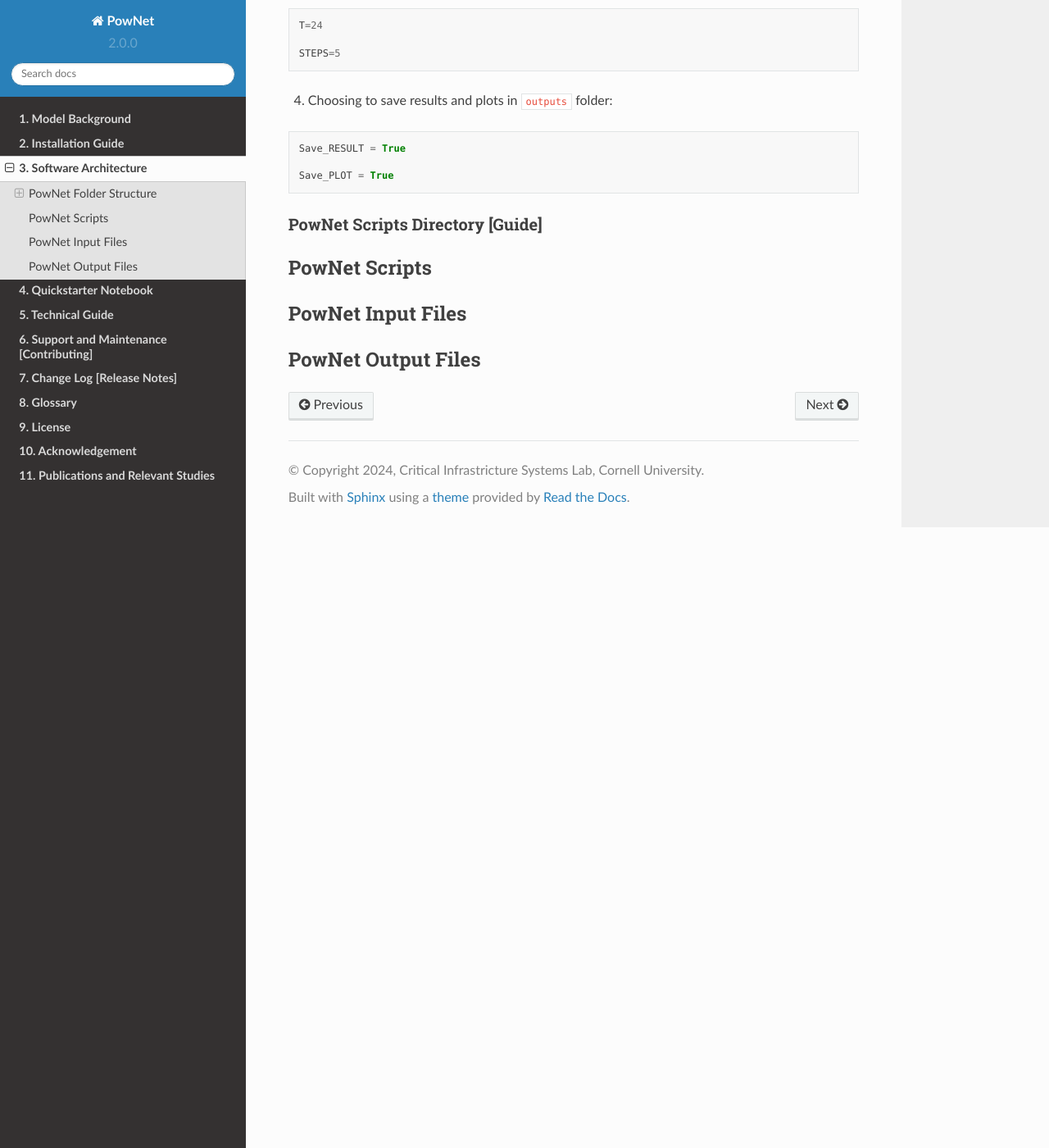
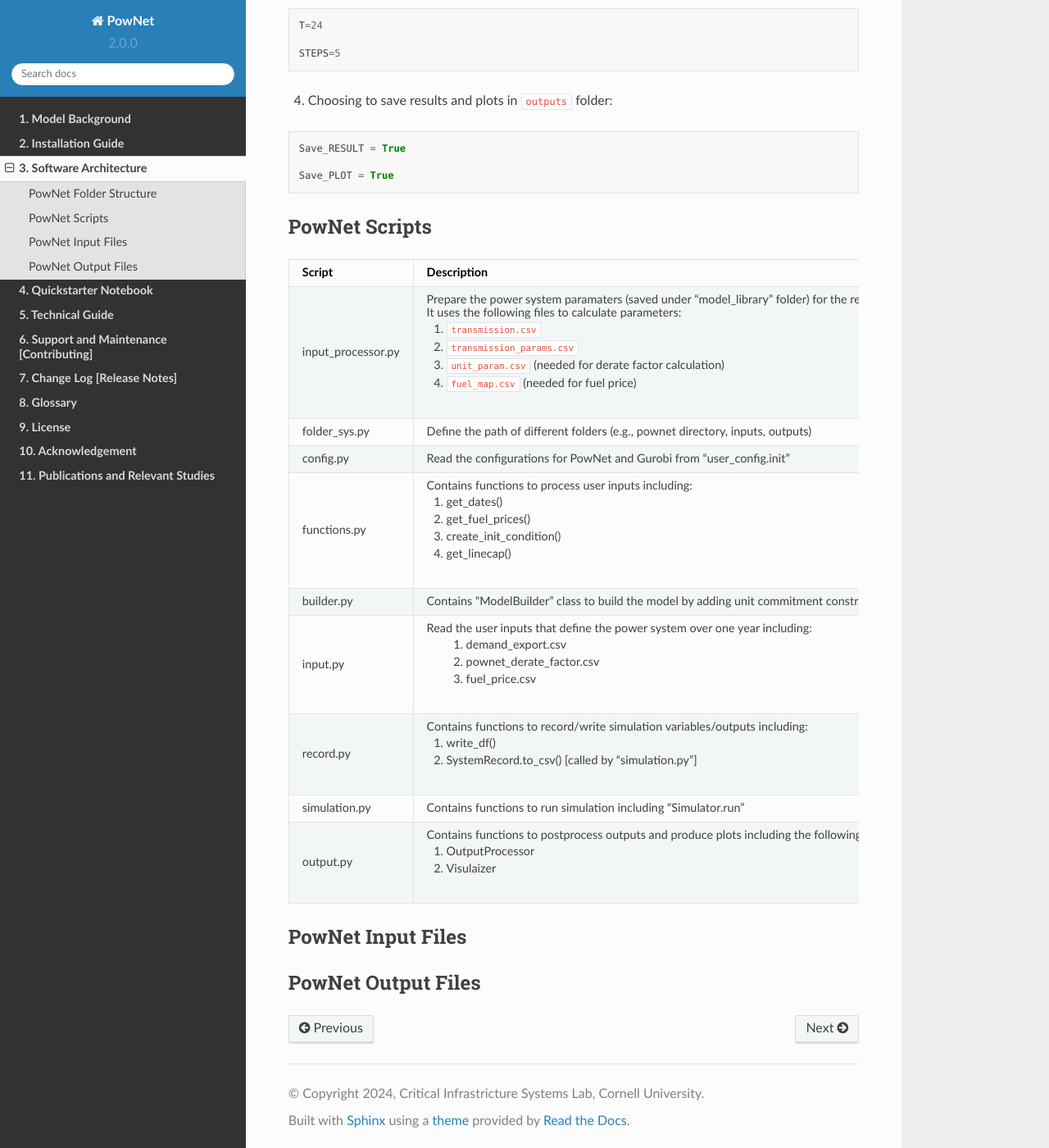
Before and after one commit to HishamEldardiry/PowNet_Documentation, a Sphinx documentation site: the page built from docs/source/pages/architecture.rst, in a window 1280 px wide and 1400 px high, scrolled down 1021 px. Shown: the whole window at 82% size. Built offline with Sphinx 7.4.7 and the Read the Docs theme 2.0.0, drawn with Linux system fonts in a browser that asks for light colours; some of the changed lines change nothing that is shown.

Commit message:
Update architecture.rst

```diff
--- a/docs/source/pages/architecture.rst
+++ b/docs/source/pages/architecture.rst
@@ -45,134 +45,73 @@
 
    Save_PLOT = True
 
-
-PowNet Scripts Directory [Guide]
---------------------------------
-
-+--------------+-------------------------------------------------------+
-| Script       | Description                                           |
-+==============+=======================================================+
-| input_\       | Prepare the power system paramaters (saved under      |
-| processor.py | “model_library” folder) for the region of interest.   |
-|              |                                                       |
-|              | It uses the following files to calculate parameters:  |
-|              |                                                       |
-|              | 1) “transmission.csv”                                 |
-|              |                                                       |
-|              | 2) “transmission_params.csv”                          |
-|              |                                                       |
-|              | 3) “unit_param.csv” (needed for derate factor calculation)|
-|              |                                                       |
-|              |                                                       |
-|              | 4) “fuel_map.csv” (needed for fuel price)             |
-+--------------+-------------------------------------------------------+
-| f            | Define the path of different folders (e.g., pownet    |
-| older_sys.py | directory, inputs, outputs)                           |
-+--------------+-------------------------------------------------------+
-| config.py    | Read the configurations for PowNet and Gurobi from    |
-|              | “user_config.init”                                    |
-+--------------+-------------------------------------------------------+
-| functions.py | Contains functions to process user inputs including:  |
-|              |                                                       |
-|              | 1) get_dates()                                        |
-|              |                                                       |
-|              | 2) get_fuel_prices()                                  |
-|              |                                                       |
-|              | 3) create_init_condition()                            |
-|              |                                                       |
-|              | 4) get_linecap()                                      |
-+--------------+-------------------------------------------------------+
-| builder.py   | Contains “ModelBuilder” class to build the model by   |
-|              | adding unit commitment constraints [using equations   |
-|              | from Kneuven et al (2019)]                            |
-+--------------+-------------------------------------------------------+
-| input.py     |                                                       |
-+--------------+-------------------------------------------------------+
-| record.py    | Contains functions to record/write simulation         |
-|              | variables/outputs including:                          |
-|              |                                                       |
-|              | 1) write_df()                                         |
-|              |                                                       |
-|              | 2) SystemRecord.to_csv() [called by “simulation.py”]  |
-+--------------+-------------------------------------------------------+
-| s            | Contains functions to run simulation including        |
-| imulation.py | “Simulator.run”                                       |
-+--------------+-------------------------------------------------------+
-| output.py    | Contains functions to postprocess outputs and produce |
-|              | plots including the following classes:                |
-|              |                                                       |
-|              | 1) OutputProcessor                                    |
-|              |                                                       |
-|              | 2) Visulaizer                                         |
-+--------------+-------------------------------------------------------+
-
-
 --------------
 PowNet Scripts
 --------------
 
-+--------------------------+-------------------------------------------------------+
-| Script                   | Description                                           |
-+==========================+=======================================================+
-| input_processor.py       | Prepare the power system paramaters (saved under      |
-|                          | “model_library” folder) for the region of interest.   |
-|                          |                                                       |
-|                          | It uses the following files to calculate parameters:  |
-|                          |                                                       |
-|                          | 1) ``transmission.csv``                               |
-|                          |                                                       |
-|                          | 2) ``transmission_params.csv``                        |
-|                          |                                                       |
-|                          | 3) ``unit_param.csv`` (needed for derate factor calculation)       |
-|                          |                                                       |
-|                          | 4) ``fuel_map.csv`` (needed for fuel price)           |
-+--------------------------+-------------------------------------------------------+
-| folder_sys.py            | Define the path of different folders (e.g., pownet    |
-|                          | directory, inputs, outputs)                           |
-+--------------------------+-------------------------------------------------------+
-| config.py                | Read the configurations for PowNet and Gurobi from    |
-|                          | “user_config.init”                                    |
-+--------------------------+-------------------------------------------------------+
-| functions.py             | Contains functions to process user inputs including:  |
-|                          |                                                       |
-|                          | 1) get_dates()                                        |
-|                          |                                                       |
-|                          | 2) get_fuel_prices()                                  |
-|                          |                                                       |
-|                          | 3) create_init_condition()                            |
-|                          |                                                       |
-|                          | 4) get_linecap()                                      |
-+--------------------------+-------------------------------------------------------+
-| builder.py               | Contains “ModelBuilder” class to build the model by   |
-|                          | adding unit commitment constraints [using equations   |
-|                          | from Kneuven et al (2019)]                            |
-+--------------------------+-------------------------------------------------------+
-| input.py                 |  Read the user inputs that define the power system over one year including:    |
-|                          |                                                       |
-|                          |  1) demand_export.csv                                 |
-|                          |                                                       |
-|                          |  2) pownet_derate_factor.csv                          |
-|                          |                                                       |
-|                          |  3) fuel_price.csv                                    |
-|                          |                                                       |
-+--------------------------+-------------------------------------------------------+
-| record.py                | Contains functions to record/write simulation         |
-|                          | variables/outputs including:                          |
-|                          |                                                       |
-|                          | 1) write_df()                                         |
-|                          |                                                       |
-|                          | 2) SystemRecord.to_csv() [called by “simulation.py”]  |
-+--------------------------+-------------------------------------------------------+
-| simulation.py            | Contains functions to run simulation including        |
-|                          | “Simulator.run”                                       |
-+--------------------------+-------------------------------------------------------+
-| output.py                | Contains functions to postprocess outputs and produce |
-|                          | plots including the following classes:                |
-|                          |                                                       |
-|                          | 1) OutputProcessor                                    |
-|                          |                                                       |
-|                          | 2) Visulaizer                                         |
-+--------------------------+-------------------------------------------------------+
++--------------------------+----------------------------------------------------------------+
+| Script                   | Description                                                    |
++==========================+================================================================+
+| input_processor.py       | Prepare the power system paramaters (saved under               |
+|                          | “model_library” folder) for the region of interest.            |
+|                          |                                                                |
+|                          | It uses the following files to calculate parameters:           |
+|                          |                                                                |
+|                          | 1) ``transmission.csv``                                        |
+|                          |                                                                |
+|                          | 2) ``transmission_params.csv``                                 |
+|                          |                                                                |
+|                          | 3) ``unit_param.csv`` (needed for derate factor calculation)   |
+|                          |                                                                |
+|                          | 4) ``fuel_map.csv`` (needed for fuel price)                    |
++--------------------------+----------------------------------------------------------------+
+| folder_sys.py            | Define the path of different folders (e.g., pownet             |
+|                          | directory, inputs, outputs)                                    |
++--------------------------+----------------------------------------------------------------+
+| config.py                | Read the configurations for PowNet and Gurobi from             |
+|                          | “user_config.init”                                             |
++--------------------------+----------------------------------------------------------------+
+| functions.py             | Contains functions to process user inputs including:           |
+|                          |                                                                |
+|                          | 1) get_dates()                                                 |
+|                          |                                                                |
+|                          | 2) get_fuel_prices()                                           |
+|                          |                                                                |
+|                          | 3) create_init_condition()                                     |
+|                          |                                                                |
+|                          | 4) get_linecap()                                               |
++--------------------------+----------------------------------------------------------------+
+| builder.py               | Contains “ModelBuilder” class to build the model by            |
+|                          | adding unit commitment constraints [using equations            |
+|                          | from Kneuven et al (2019)]                                     |
++--------------------------+----------------------------------------------------------------+
+| input.py                 | Read the user inputs that define the power system              |
+|                          | over one year including:                                       |
+|                          |                                                                |
+|                          |  1) demand_export.csv                                          |
+|                          |                                                                |
+|                          |  2) pownet_derate_factor.csv                                   |
+|                          |                                                                |
+|                          |  3) fuel_price.csv                                             |
+|                          |                                                                |
++--------------------------+----------------------------------------------------------------+
+| record.py                | Contains functions to record/write simulation                  |
+|                          | variables/outputs including:                                   |
+|                          |                                                                |
+|                          | 1) write_df()                                                  |
+|                          |                                                                |
+|                          | 2) SystemRecord.to_csv() [called by “simulation.py”]           |
++--------------------------+----------------------------------------------------------------+
+| simulation.py            | Contains functions to run simulation including                 |
+|                          | “Simulator.run”                                                |
++--------------------------+----------------------------------------------------------------+
+| output.py                | Contains functions to postprocess outputs and produce          |
+|                          | plots including the following classes:                         |
+|                          |                                                                |
+|                          | 1) OutputProcessor                                             |
+|                          |                                                                |
+|                          | 2) Visulaizer                                                  |
++--------------------------+----------------------------------------------------------------+
 
 ------------------
 PowNet Input Files
```
